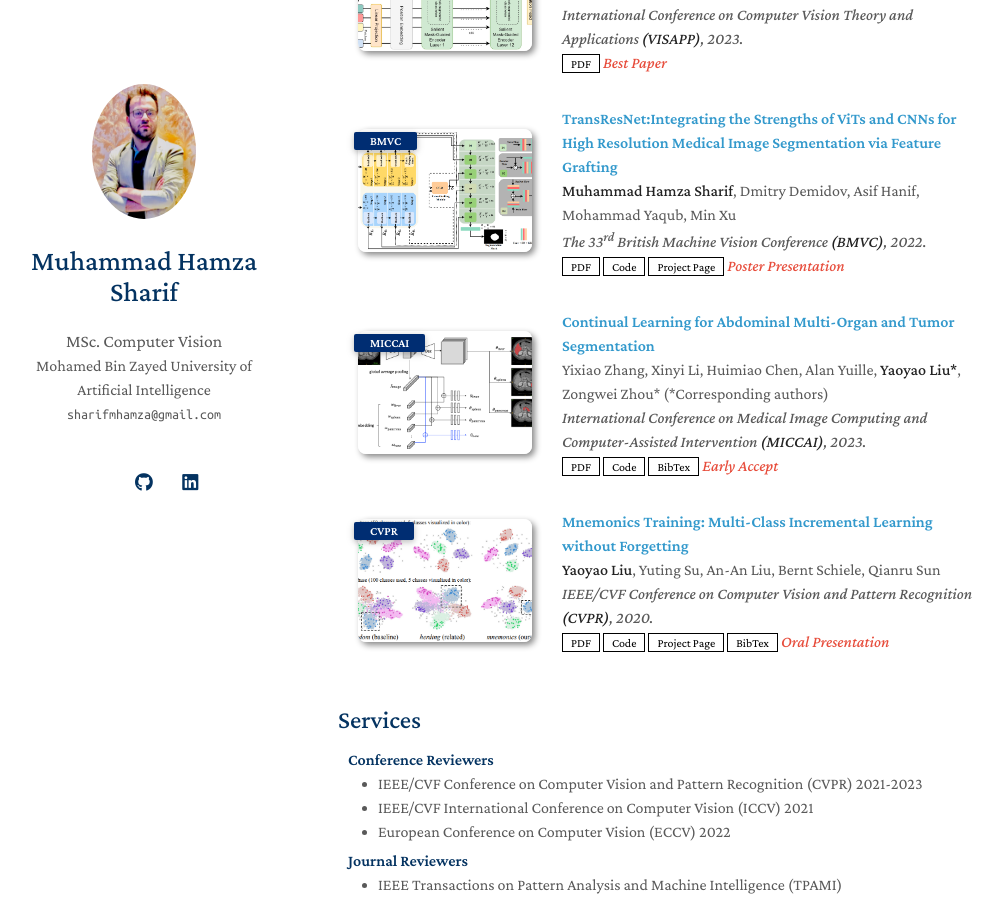
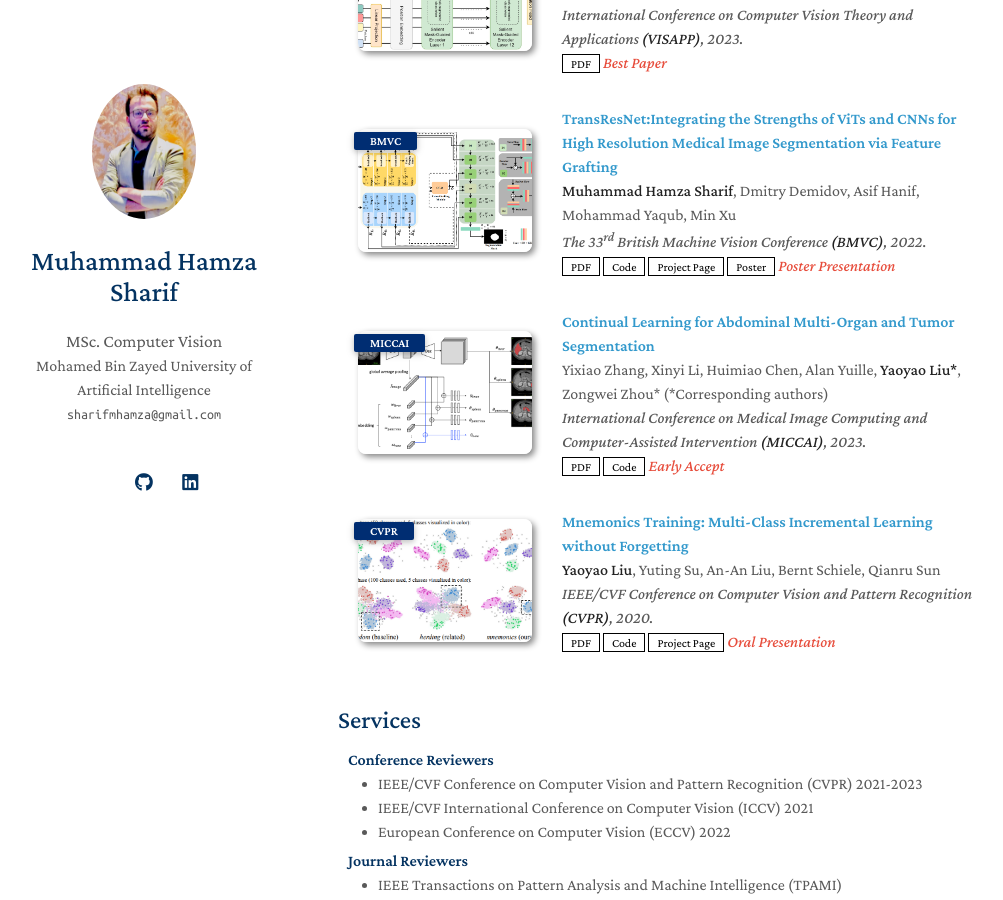
Before and after one commit to Sharifmhamza/sharifmhamza.github.io, a Jekyll site: the page built from index.md, in a window 1280 px wide and 900 px high, scrolled down 960 px. Shown: the whole window, without its empty margins (132-1135 px from the left). Built offline with Jekyll 4.4.1, drawn with Linux system fonts in a browser that asks for light colours; a style sheet for code colours, icons or effects is not loaded; our own code applies the rules of GitHub Pages for plain Markdown files.

Commit message:
Update publications.md

```diff
--- a/_includes/publications.md
+++ b/_includes/publications.md
@@ -30,8 +30,11 @@
       {% if link.page %}
       <a href="{{ link.page }}" class="btn btn-sm z-depth-0" role="button" target="_blank" style="font-size:12px;">Project Page</a>
       {% endif %}
-      {% if link.bibtex %}
-      <a href="{{ link.bibtex }}" class="btn btn-sm z-depth-0" role="button" target="_blank" style="font-size:12px;">BibTex</a>
+      {% if link.poster %}
+      <a href="{{ link.bibtex }}" class="btn btn-sm z-depth-0" role="button" target="_blank" style="font-size:12px;">Poster</a>
+      {% endif %}
+      {% if link.videoslides %}
+      <a href="{{ link.bibtex }}" class="btn btn-sm z-depth-0" role="button" target="_blank" style="font-size:12px;">Video Slides</a>
       {% endif %}
       {% if link.notes %}
       <strong> <i style="color:#e74d3c">{{ link.notes }}</i></strong>
```
